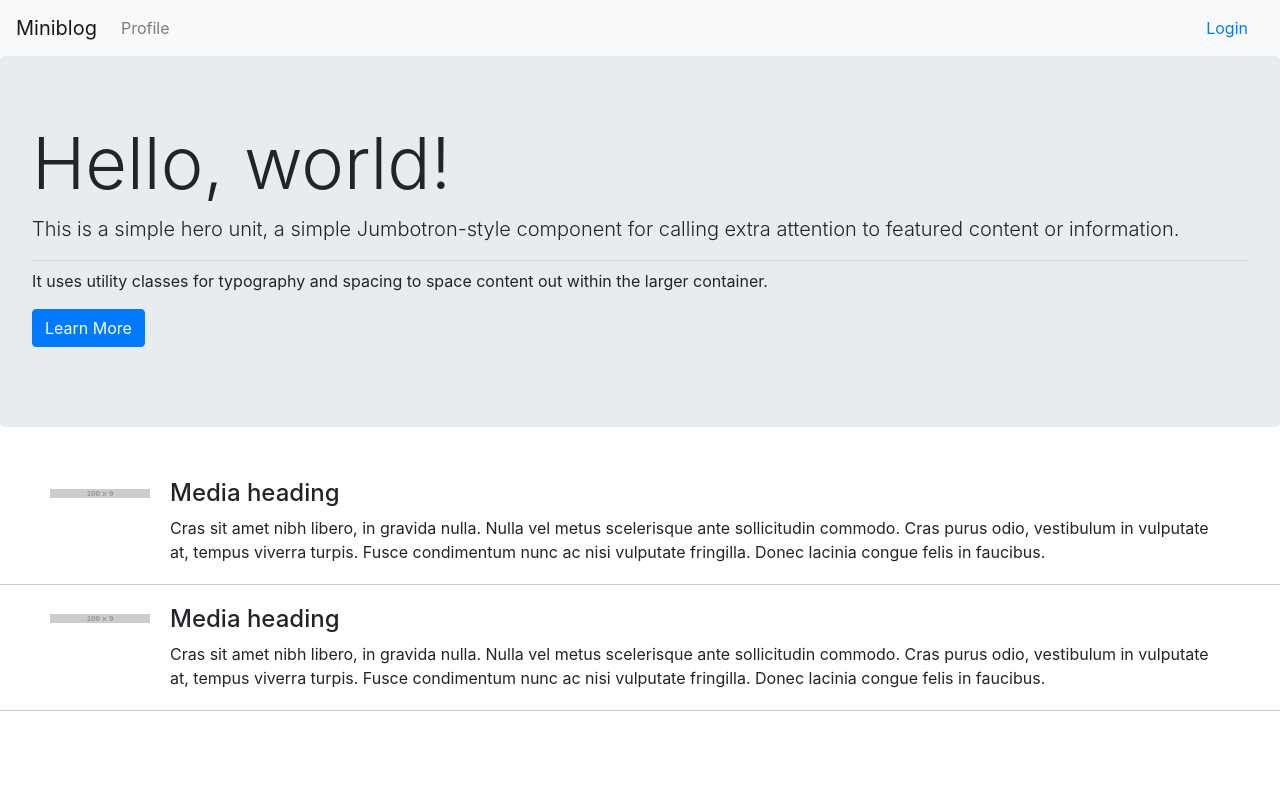
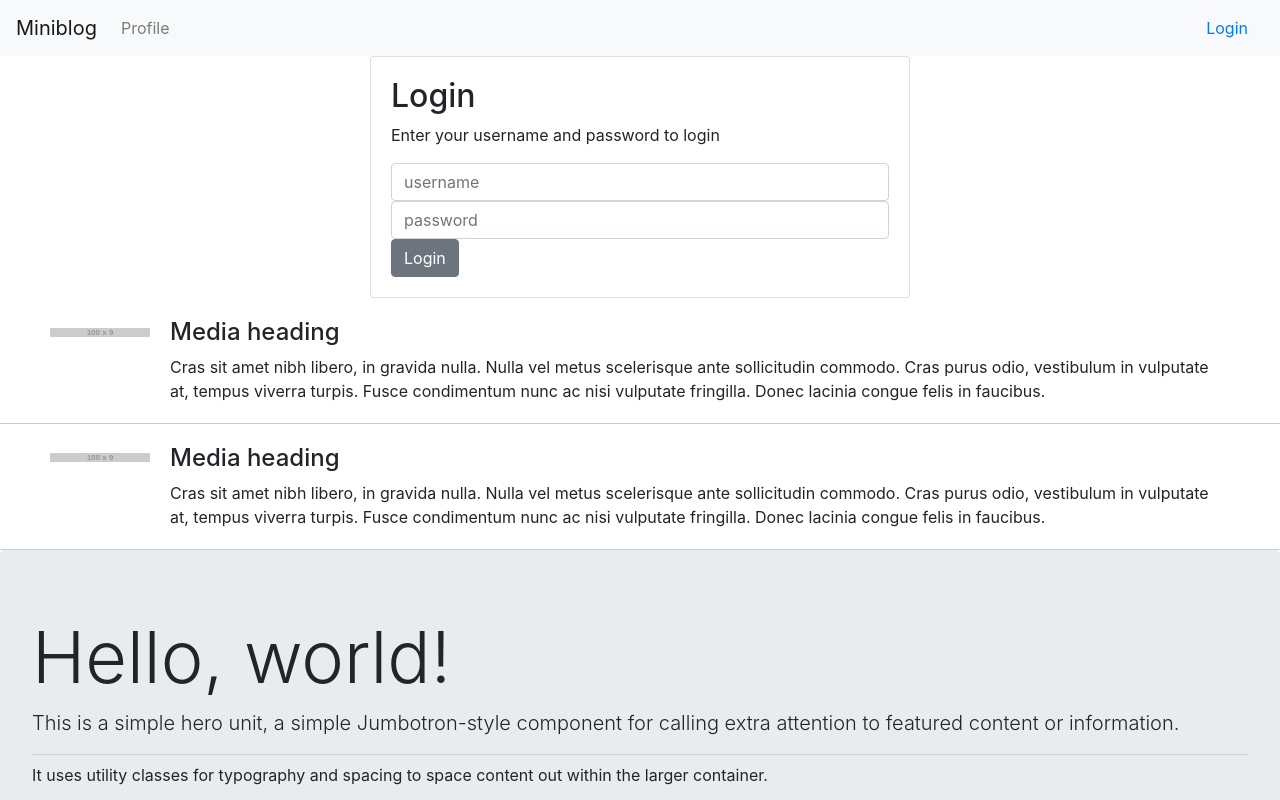
Before and after one commit to craigdanj/miniblog, a React (Create React App) app in the folder client/: page / in a window 1280 px wide. Shown: the top 800 px of the page. Built offline with nearby package versions, Linux system fonts and the light colour scheme.

Commit message:
Login form aded

```diff
--- a/client/src/components/App.js
+++ b/client/src/components/App.js
@@ -15,6 +15,7 @@ import {
 	NavbarText
 } from 'reactstrap';
 import 'bootstrap/dist/css/bootstrap.css';
+import Login from './login/';
 import Post from './post/';
 import PostList from './post-list/';
 
@@ -33,8 +34,9 @@ function App() {
 				<NavLink href="/login">Login</NavLink>
 			</Navbar>
 
+			<Login />
+			<PostList />
 			<Post />
-			<PostList />
 
 
 		</div>
--- a/client/src/components/login/index.js
+++ b/client/src/components/login/index.js
@@ -1,12 +1,32 @@
 import React from 'react';
+import { InputGroup, Card, CardText, CardBody, Container, Row, Col, Button, Input } from 'reactstrap';
 import './style.css';
 
 function Login() {
 	return (
 		<div className="Login">
+			 <Container>
+				<Row>
+					<Col sm="12" md={{ size: 6, offset: 3 }}>
+						<Card>
+							<CardBody>
+								<h2>Login</h2>
+								<CardText>Enter your username and password to login</CardText>
+								<InputGroup>
+									<Input placeholder="username" />
+								</InputGroup>
 
+								<InputGroup>
+									<Input placeholder="password" type="password" />
+								</InputGroup>
+								<Button>Login</Button>
+							</CardBody>
+						</Card>
+					</Col>
+				</Row>
+			</Container>
 		</div>
 	);
 }
 
-export default App;
+export default Login;
```
